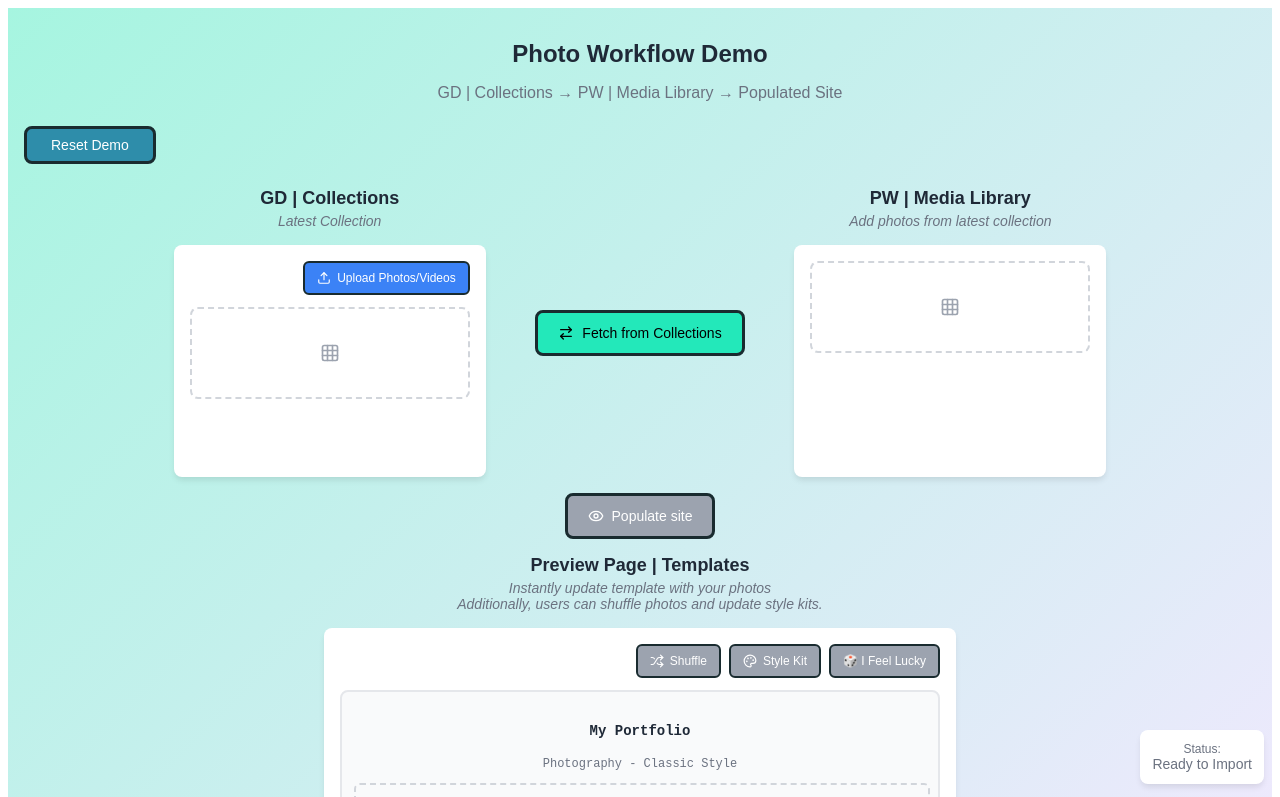
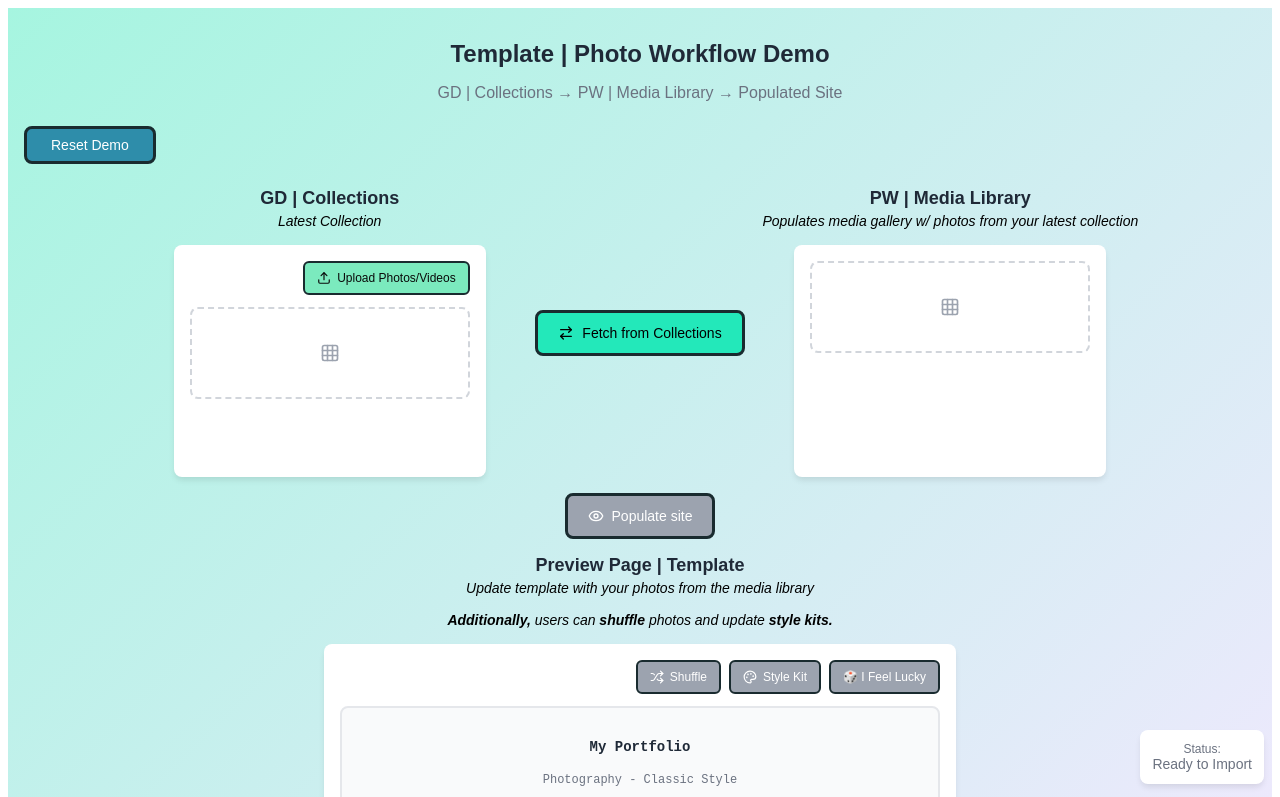
Before and after one commit to BenPixieSet/projects, a React (Create React App) app: page / in a window 1280 px wide. Shown: the top 797 px of the page. Built offline with nearby package versions, Linux system fonts and the light colour scheme; a web font is replaced by a local one.

Commit message:
updated copy

```diff
--- a/src/PhotoWorkflowDemo.css
+++ b/src/PhotoWorkflowDemo.css
@@ -97,7 +97,7 @@
 
 .section-description {
   font-size: 14px;
-  color: #6b7280;
+  color: #0e0e0f;
   margin: 0 0 16px 0;
   font-style: italic;
 }
@@ -139,7 +139,7 @@
 
 .section-description {
   font-size: 14px;
-  color: #6b7280;
+  color: #000000;
   margin: 0 0 16px 0;
   font-style: italic;
 }
@@ -422,12 +422,12 @@
   align-items: center;
   justify-content: center;
   gap: 6px;
-  background-color: #3b82f6;
-  color: white;
+  background-color: #7beabe;
+  color: rgb(10, 10, 10);
 }
 
 .upload-button:hover {
-  background-color: #2563eb;
+  background-color: #8fddbb;
 }
 
 /* Shuffle button styles */
--- a/src/PhotoWorkflowDemo.jsx
+++ b/src/PhotoWorkflowDemo.jsx
@@ -284,7 +284,7 @@ const PhotoWorkflowDemo = () => {
     <div className="demo-container">
       <div className="demo-content">
         <div className="demo-header">
-          <h1 className="demo-title">Photo Workflow Demo</h1>
+          <h1 className="demo-title">Template | Photo Workflow Demo</h1>
           <p className="demo-subtitle">
             GD | Collections → PW | Media Library → Populated Site
           </p>
@@ -359,7 +359,7 @@ const PhotoWorkflowDemo = () => {
           <div className="section-container media-library-section">
             <h3 className="section-title">PW | Media Library</h3>
             <p className="section-description">
-              Add photos from latest collection
+              Populates media gallery w/ photos from your latest collection
             </p>
             <div className="demo-card">
               <div className="media-gallery-container">
@@ -395,10 +395,12 @@ const PhotoWorkflowDemo = () => {
 
           {/* Templates Section */}
           <div className="section-container templates-section">
-            <h3 className="section-title">Preview Page | Templates</h3>
+            <h3 className="section-title">Preview Page | Template</h3>
             <p className="section-description">
-              Instantly update template with your photos <br /> Additionally,
-              users can shuffle photos and update style kits.
+              Update template with your photos from the media library
+              <br />
+              <br />
+               <strong> Additionally,</strong> users can  <strong>shuffle</strong> photos and update  <strong>style kits.</strong>
             </p>
 
             <div
```
Also changed, not shown: 11 other files (tests, documents, lock files or other folders).
